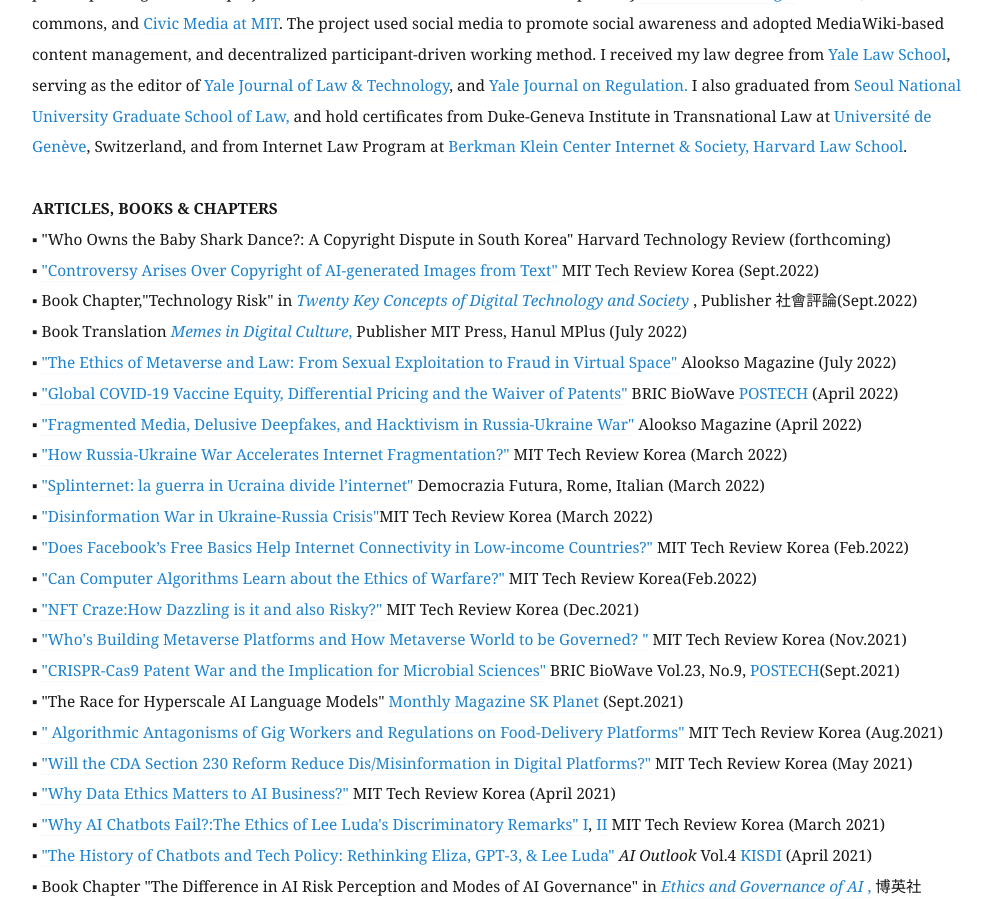
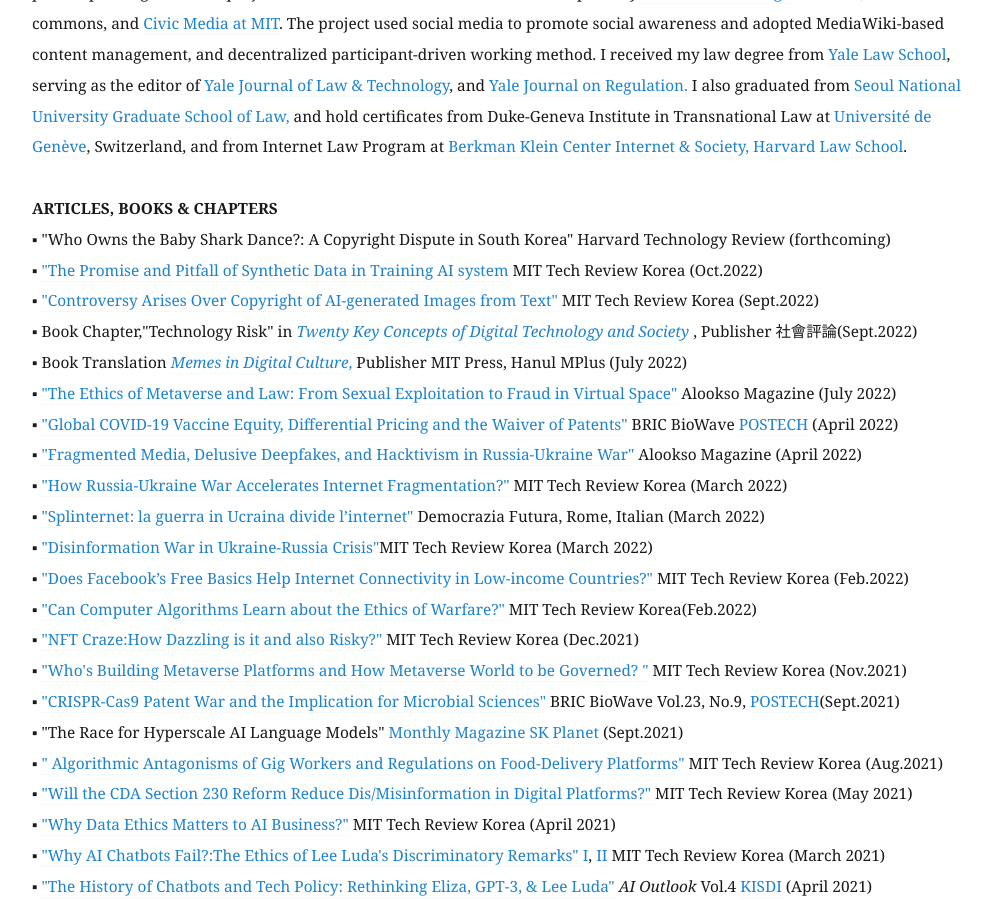
Before and after one commit to eunchangchoi/eunchangchoi.github.io, a Jekyll site: the page built from index.md, in a window 1280 px wide and 900 px high, scrolled down 1774 px. Shown: the whole window, without its empty margins (68-1060 px from the left). Built offline with Jekyll 4.4.1, drawn with Linux system fonts in a browser that asks for light colours.

Commit message:
Update index.md

```diff
--- a/index.md
+++ b/index.md
@@ -34,6 +34,7 @@
 <br>
  <strong> ARTICLES, BOOKS & CHAPTERS </strong> <br>
 ▪ "Who Owns the Baby Shark Dance?: A Copyright Dispute in South Korea" Harvard Technology Review (forthcoming) <br>
+▪  <a href="/https://www.technologyreview.kr/%ed%95%a9%ec%84%b1-%eb%8d%b0%ec%9d%b4%ed%84%b0%ec%9d%98-%ec%8b%9c%eb%8c%80%ea%b0%80-%ec%98%a4%ea%b3%a0-%ec%9e%88%eb%8b%a4/"> "The Promise and Pitfall of Synthetic Data in Training AI system </a> MIT Tech Review Korea (Oct.2022)<br>
 ▪ <a href="https://www.technologyreview.kr/%ed%85%8d%ec%8a%a4%ed%8a%b8%eb%a5%bc-%ec%9d%b4%eb%af%b8%ec%a7%80%eb%a1%9c-%eb%b0%94%ea%bf%94%ec%a3%bc%eb%8a%94-ai%eb%a5%bc-%eb%91%98%eb%9f%ac%ec%8b%bc-%ec%a0%80%ec%9e%91%ea%b6%8c-%eb%85%bc%ec%9f%81/"> "Controversy Arises Over Copyright of AI-generated Images from Text"</a> MIT Tech Review Korea (Sept.2022)<br>
 ▪ Book Chapter,"Technology Risk" in <i> <a href="https://sapyoung.com/bbs/board.php?bo_table=booklist2&wr_id=431"> Twenty Key Concepts of Digital Technology and Society </a> </i>, Publisher 社會評論(Sept.2022) <br>
 ▪ Book Translation <a href="http://www.yes24.com/Product/Goods/110725374"><i> Memes in Digital Culture</i>,</a> Publisher MIT Press, Hanul MPlus (July 2022) <br>
```
